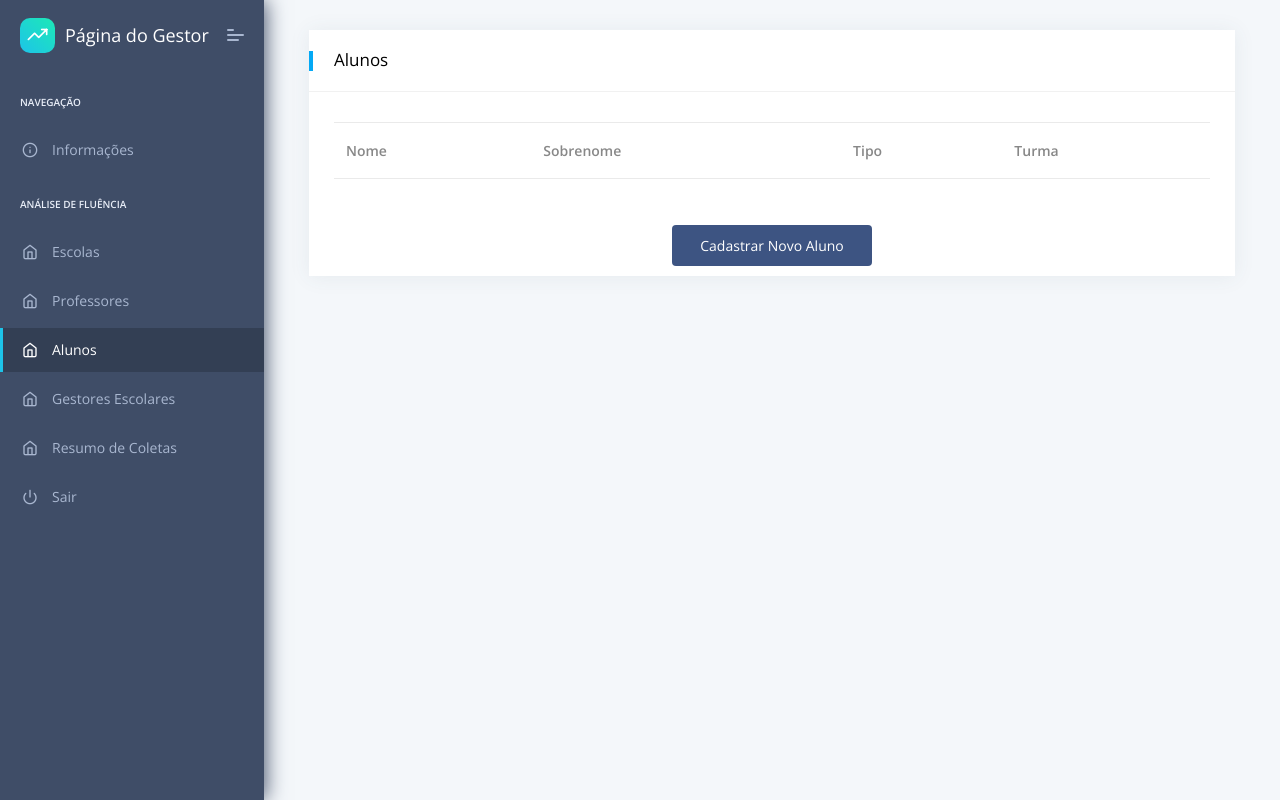
After one commit to alfa3-bd/ALFA3-BD-2023, a Django app: page /gestor/alunos in a window 1280 px wide. The commit adds this page. Run offline with Django 3.2, Linux system fonts and the light colour scheme; data that the repository does not hold is empty; parts of the project's set-up code (start-up, migrations or seed data) failed here and were passed over; some libraries are stand-ins or nearby versions.

Commit message:
Criação do cadastro de alunos e professores pelo TS01

```diff
--- a/SoftwareWeb/ipbl-alfa2-bd-2022/apps/gestor/urls.py
+++ b/SoftwareWeb/ipbl-alfa2-bd-2022/apps/gestor/urls.py
@@ -9,6 +9,14 @@ urlpatterns = [
     path('home', views.home, name='gestor'),
     path('informacoes', views.informacoes, name='gestor'),
     path('escolas', views.escolas, name='gestor'),
+    path('cadastro_professores', views.cadastro_professores, name='gestor'),
+    path('submit_professores', views.submit_professores, name='gestor'),
+    path('professores', views.professores, name='gestor'),
+
+    path('cadastro_alunos', views.cadastro_alunos, name='gestor'),
+    path('submit_alunos', views.submit_alunos, name='gestor'),
+    path('alunos', views.alunos, name='gestor'),
+
     path('gestores_escolares', views.gestores_escolares, name='gestor'),
     path('resumo_coletas', views.resumo_coletas, name='gestor'),
 
--- a/SoftwareWeb/ipbl-alfa2-bd-2022/apps/gestor/views.py
+++ b/SoftwareWeb/ipbl-alfa2-bd-2022/apps/gestor/views.py
@@ -162,6 +162,164 @@ def escolas(request):
     html_template = loader.get_template('gestor/screens/escolas.html')
     response = HttpResponse(html_template.render(context, request))
     response.set_cookie('identificador_gestor', identificador)
+
+    return response
+
+def professores(request):
+
+    identificador = request.COOKIES.get('identificador_gestor')
+
+    scripts_mongodb = ScriptsMongoDB()
+
+    professores_query = scripts_mongodb.get_data_find(
+        collection_name='professores',
+        filter = {}
+    )
+
+    professores=[]
+    for professor in professores_query:
+        professores.append(professor)
+
+    scripts_mongodb.close_connection()
+
+    context = {
+        'segment': 'professores',
+        'professores': professores,
+    }
+
+    html_template = loader.get_template('gestor/screens/professores.html')
+    response = HttpResponse(html_template.render(context, request))
+    response.set_cookie('identificador_gestor', identificador)
+
+    return response
+
+def cadastro_professores(request):
+    context = {
+        'segment': 'professores',
+        'err':''
+    }
+
+    html_template = loader.get_template('gestor/screens/cadastro_professores.html')
+    response = HttpResponse(html_template.render(context, request))
+    return response
+
+def submit_professores(request):
+    crypto = CryptoHelper()
+
+    context = {
+        'segment': 'professores',
+        'err':''
+    }
+
+    scripts_mongodb = ScriptsMongoDB()
+    id = scripts_mongodb.create_id()
+
+    scripts_mongodb.insert_object(
+        collection_name="professores",
+        object={
+            '_id': id,
+            'identificador': request.POST["cpf"],
+            'nome': request.POST["fst_name_prof"],
+            'sobrenome': request.POST["scn_name_prof"],
+            'hash_senha' : crypto.encrypt_message(request.POST["password"]),
+            'turma':[]
+        }
+    )
+
+    scripts_mongodb.close_connection()
+
+    response = redirect('/gestor/professores', context)
+
+    return response
+
+def alunos(request):
+
+    enum = {
+        "1":"Normal",
+        "2":"Especial",
+        "3":"Superdotado"
+    }
+
+    scripts_mongodb = ScriptsMongoDB()
+
+    alunos_query = scripts_mongodb.get_data_find(
+        collection_name='alunos',
+        filter = {}
+    )
+
+    list_alunos = []
+
+    for aluno in alunos_query:
+
+        turma = scripts_mongodb.get_object_by_id(
+            collection_name='turmas',
+            _id=aluno["turma"]
+        )
+        aluno["turma"] = turma
+        aluno["tipo"] = enum.get(str(aluno["tipo"]))
+        list_alunos.append(aluno)
+
+    scripts_mongodb.close_connection()
+
+    context = {
+        'segment': 'alunos',
+        'alunos': list_alunos,
+    }
+
+    html_template = loader.get_template('gestor/screens/alunos.html')
+    response = HttpResponse(html_template.render(context, request))
+
+    return response
+
+def cadastro_alunos(request):
+
+    scripts_mongodb = ScriptsMongoDB()
+
+    turmas_query = scripts_mongodb.get_data_find(
+        collection_name='turmas',
+        filter = {}
+    )
+
+    list_turmas = []
+
+    for turma in turmas_query:
+        turma["id"] = turma["_id"]
+        list_turmas.append(turma)
+
+    print(list_turmas)
+
+    context = {
+        'segment': 'alunos',
+        'turmas':list_turmas
+    }
+
+    html_template = loader.get_template('gestor/screens/cadastro_alunos.html')
+    response = HttpResponse(html_template.render(context, request))
+    return response
+
+def submit_alunos(request):
+    context = {
+        'segment': 'alunos',
+        'err':''
+    }
+
+    scripts_mongodb = ScriptsMongoDB()
+    id = scripts_mongodb.create_id()
+
+    scripts_mongodb.insert_object(
+        collection_name="alunos",
+        object={
+            '_id': id,
+            'nome': request.POST["fst_name_aluno"],
+            'sobrenome': request.POST["scn_name_aluno"],
+            'turma': request.POST["turma"],
+            'tipo': request.POST["tipo"]
+        }
+    )
+
+    scripts_mongodb.close_connection()
+
+    response = redirect('/gestor/alunos', context)
 
     return response
 
--- a/SoftwareWeb/ipbl-alfa2-bd-2022/apps/templates/gestor/base/base-fullscreen.html
+++ b/SoftwareWeb/ipbl-alfa2-bd-2022/apps/templates/gestor/base/base-fullscreen.html
@@ -3,7 +3,7 @@
 
 <head>
     <title>
-        ALFA2-BD
+        ALFA3-BD
     </title>
     <!-- HTML5 Shim and Respond.js IE10 support of HTML5 elements and media queries -->
     <!-- WARNING: Respond.js doesn't work if you view the page via file:// -->
--- a/SoftwareWeb/ipbl-alfa2-bd-2022/apps/templates/gestor/base/base.html
+++ b/SoftwareWeb/ipbl-alfa2-bd-2022/apps/templates/gestor/base/base.html
@@ -3,7 +3,7 @@
 
 <head>
     <title>
-        ALFA2-BD
+        ALFA3-BD
     </title>
     <!-- HTML5 Shim and Respond.js IE10 support of HTML5 elements and media queries -->
     <!-- WARNING: Respond.js doesn't work if you view the page via file:// -->
--- a/SoftwareWeb/ipbl-alfa2-bd-2022/apps/templates/gestor/base/sidebar.html
+++ b/SoftwareWeb/ipbl-alfa2-bd-2022/apps/templates/gestor/base/sidebar.html
@@ -42,6 +42,26 @@
                     </li>
 
                     <li data-username="dashboard Default Ecommerce CRM Analytics Crypto Project"
+                        class="nav-item {% if 'professores' in segment %} active {% endif %}">
+                        <a href="/gestor/professores" class="nav-link ">
+                            <span class="pcoded-micon">
+                                <i class="feather icon-home"></i>
+                            </span>
+                            <span class="pcoded-mtext">Professores</span>
+                        </a>
+                    </li>
+
+                    <li data-username="dashboard Default Ecommerce CRM Analytics Crypto Project"
+                        class="nav-item {% if 'alunos' in segment %} active {% endif %}">
+                        <a href="/gestor/alunos" class="nav-link ">
+                            <span class="pcoded-micon">
+                                <i class="feather icon-home"></i>
+                            </span>
+                            <span class="pcoded-mtext">Alunos</span>
+                        </a>
+                    </li>
+
+                    <li data-username="dashboard Default Ecommerce CRM Analytics Crypto Project"
                         class="nav-item {% if 'gestores_escolares' in segment %} active {% endif %}">
                         <a href="/gestor/gestores_escolares" class="nav-link ">
                             <span class="pcoded-micon">
--- /dev/null
+++ b/SoftwareWeb/ipbl-alfa2-bd-2022/apps/templates/gestor/screens/alunos.html
@@ -0,0 +1,61 @@
+{% extends "gestor/base/base.html" %}
+
+{% block title %} Alunos {% endblock %}
+
+<!-- Specific CSS goes HERE -->
+{% block stylesheets %}{% endblock stylesheets %}
+
+{% block content %}
+
+<div class="pcoded-content">
+    <div class="pcoded-inner-content">
+        <div class="main-body">
+            <div class="page-wrapper">
+                <!-- [ Main Content ] start -->
+                <div class="d-flex justify-content-center">
+                    <!-- [ basic-table ] start -->
+                    <div class="col-xl-12">
+                        <div class="card">
+                            <div class="card-header">
+                                <h5>Alunos</h5>
+                            </div>
+                            <div class="card-block table-border-style">
+                                <div class="table-responsive">
+                                    <table class="table">
+                                        <thead>
+                                            <tr>
+                                                <th>Nome</th>
+                                                <th>Sobrenome</th>
+                                                <th>Tipo</th>
+                                                <th>Turma</th>
+                                            </tr>
+                                        </thead>
+                                        <tbody>
+                                            {% for aluno in alunos %}
+                                                <tr>
+                                                    <td>{{ aluno.nome }}</td>
+                                                    <td>{{ aluno.sobrenome }}</td>
+                                                    <td>{{ aluno.tipo }}</td>
+                                                    <td>Ano: {{ aluno.turma.ano }}  Serie: {{aluno.turma.ano_escolar}}</td>
+                                                </tr>
+                                            {% endfor %}
+                                        </tbody>
+                                    </table>
+                                </div>
+                            </div>
+                            <a href="/gestor/cadastro_alunos" style="background-color: #3D5482; border: none;width:200px;margin:auto;margin-bottom:10px;" class="btn btn-sm btn-primary">Cadastrar Novo Aluno</a>
+                        </div>
+                    </div>
+                    <!-- [ basic-table ] end -->
+                </div>
+                <!-- [ Main Content ] end -->
+            </div>
+        </div>
+    </div>
+</div>
+
+
+{% endblock content %}
+
+<!-- Specific Page JS goes HERE  -->
+{% block javascripts %}{% endblock javascripts %}
--- a/SoftwareWeb/ipbl-alfa2-bd-2022/apps/templates/includes/sidebar.html
+++ b/SoftwareWeb/ipbl-alfa2-bd-2022/apps/templates/includes/sidebar.html
@@ -7,7 +7,7 @@
                     <div class="b-bg">
                         <i class="feather icon-trending-up"></i>
                     </div>
-                    <span class="b-title">ALFA2-DB</span>
+                    <span class="b-title">ALFA3-BD</span>
                 </a>
                 <a class="mobile-menu" id="mobile-collapse" href="javascript:"><span></span></a>
             </div>
--- a/SoftwareWeb/ipbl-alfa2-bd-2022/apps/templates/layouts/base-fullscreen.html
+++ b/SoftwareWeb/ipbl-alfa2-bd-2022/apps/templates/layouts/base-fullscreen.html
@@ -3,7 +3,7 @@
 
 <head>
     <title>
-        ALFA2-DB
+        ALFA3-BD
     </title>
     <!-- HTML5 Shim and Respond.js IE10 support of HTML5 elements and media queries -->
     <!-- WARNING: Respond.js doesn't work if you view the page via file:// -->
--- a/SoftwareWeb/ipbl-alfa2-bd-2022/apps/templates/layouts/base.html
+++ b/SoftwareWeb/ipbl-alfa2-bd-2022/apps/templates/layouts/base.html
@@ -3,7 +3,7 @@
 
 <head>
     <title>
-        ALFA2-DB
+        ALFA3-BD
     </title>
     <!-- HTML5 Shim and Respond.js IE10 support of HTML5 elements and media queries -->
     <!-- WARNING: Respond.js doesn't work if you view the page via file:// -->
--- a/SoftwareWeb/ipbl-alfa2-bd-2022/apps/templates/professor/base/base-fullscreen.html
+++ b/SoftwareWeb/ipbl-alfa2-bd-2022/apps/templates/professor/base/base-fullscreen.html
@@ -3,7 +3,7 @@
 
 <head>
     <title>
-        ALFA2-DB
+        ALFA3-BD
     </title>
     <!-- HTML5 Shim and Respond.js IE10 support of HTML5 elements and media queries -->
     <!-- WARNING: Respond.js doesn't work if you view the page via file:// -->
--- a/SoftwareWeb/ipbl-alfa2-bd-2022/apps/templates/professor/base/base.html
+++ b/SoftwareWeb/ipbl-alfa2-bd-2022/apps/templates/professor/base/base.html
@@ -3,7 +3,7 @@
 
 <head>
     <title>
-        ALFA2-BD
+        ALFA3-BD
     </title>
     <!-- HTML5 Shim and Respond.js IE10 support of HTML5 elements and media queries -->
     <!-- WARNING: Respond.js doesn't work if you view the page via file:// -->
```
Also changed, not shown: SoftwareWeb/ipbl-alfa2-bd-2022/apps/templates/gestor/screens/cadastro_alunos.html (added, +53 -0 lines), SoftwareWeb/ipbl-alfa2-bd-2022/apps/templates/gestor/screens/cadastro_professores.html (added, +48 -0 lines), SoftwareWeb/ipbl-alfa2-bd-2022/apps/templates/gestor/screens/professores.html (added, +59 -0 lines), SoftwareWeb/ipbl-alfa2-bd-2022/README.md.
